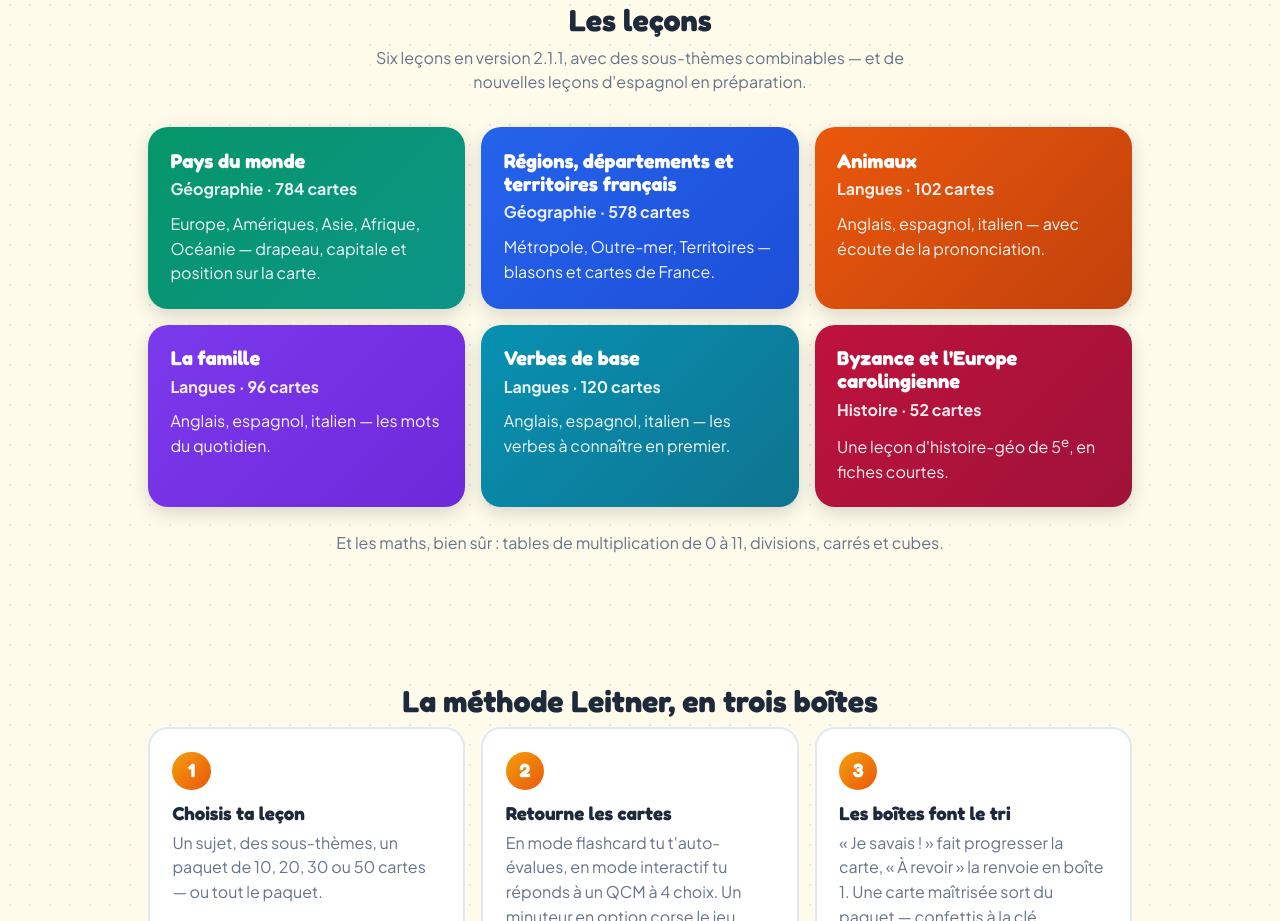
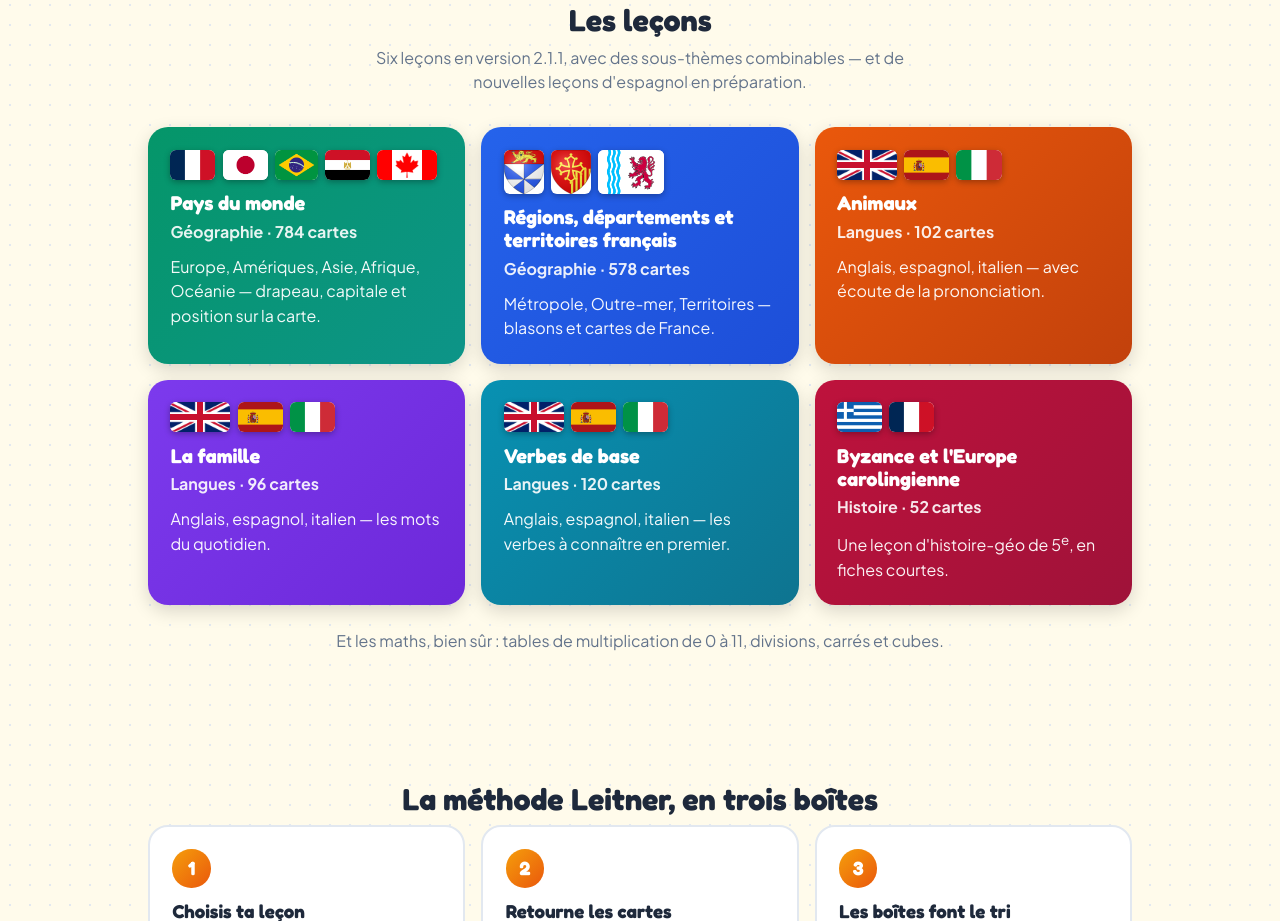
Before and after one commit to Ratithoglys/CartaJiji-site, a plain HTML site: page index.html in a window 1280 px wide. Shown: the part 1585-2506 px from the top of the page. Drawn offline with Linux system fonts and the light colour scheme.

Commit message:
Correctifs : bouton Télécharger top bar + images dans les cartes

```diff
--- a/app.js
+++ b/app.js
@@ -4,11 +4,11 @@
 (function () {
   var deck = [
     { badge: 'Multiplication', q: '7 × 8', a: '56', d: '7 × 8 = 56' },
-    { badge: 'Géographie', q: 'Capitale de la France', a: 'Paris', d: 'Paris — capitale de la France' },
-    { badge: 'Langues · Anglais', q: 'dog', a: 'chien', d: 'dog → le chien' },
-    { badge: 'Géographie', q: 'Département 33', a: 'Gironde', d: '33 — Gironde, préfecture Bordeaux' },
+    { badge: 'Géographie', q: 'Capitale de la France', a: 'Paris', d: 'Paris — capitale de la France', imgBack: 'assets/flags/fr.png', imgBackAlt: 'Drapeau de la France' },
+    { badge: 'Langues · Anglais', q: 'dog', a: 'chien', d: 'dog → le chien', img: 'assets/flags/gb.png', imgAlt: 'Drapeau du Royaume-Uni' },
+    { badge: 'Géographie', q: 'Département 33', a: 'Gironde', d: '33 — Gironde, préfecture Bordeaux', imgBack: 'assets/blasons/Blason_departement_fr_Gironde.svg', imgBackAlt: 'Blason de la Gironde', imgBackTall: true },
     { badge: 'Histoire', q: 'Capitale de l’Empire byzantin', a: 'Constantinople', d: 'Constantinople, aujourd’hui Istanbul' },
-    { badge: 'Langues · Espagnol', q: 'la casa', a: 'la maison', d: 'la casa → la maison' }
+    { badge: 'Langues · Espagnol', q: 'la casa', a: 'la maison', d: 'la casa → la maison', img: 'assets/flags/es.png', imgAlt: 'Drapeau de l’Espagne' }
   ];
 
   var queue = deck.map(function (c, i) { return { card: c, box: 2, index: i }; });
@@ -22,6 +22,8 @@
     question: document.getElementById('card-question'),
     answer: document.getElementById('card-answer'),
     detail: document.getElementById('card-detail'),
+    imgFront: document.getElementById('card-img-front'),
+    imgBack: document.getElementById('card-img-back'),
     review: document.getElementById('btn-review'),
     known: document.getElementById('btn-known'),
     next: document.getElementById('btn-next'),
@@ -42,11 +44,24 @@
     return n;
   }
 
+  function setImg(imgEl, src, alt, tall) {
+    if (src) {
+      imgEl.src = src;
+      imgEl.alt = alt || '';
+      imgEl.classList.toggle('tall', !!tall);
+      imgEl.hidden = false;
+    } else {
+      imgEl.hidden = true;
+    }
+  }
+
   function show(item) {
     current = item;
     el.card.classList.remove('flipped');
     el.badge.textContent = item.card.badge;
     el.badgeBack.textContent = item.card.badge;
+    setImg(el.imgFront, item.card.img, item.card.imgAlt, false);
+    setImg(el.imgBack, item.card.imgBack, item.card.imgBackAlt, item.card.imgBackTall);
     el.question.textContent = item.card.q;
     el.answer.textContent = item.card.a;
     el.detail.textContent = item.card.d;
--- a/index.html
+++ b/index.html
@@ -71,11 +71,13 @@
       <div class="flashcard" id="flashcard" role="button" tabindex="0" aria-label="Carte flash : cliquer pour retourner">
         <div class="face face-front">
           <span class="card-badge" id="card-badge">Multiplication</span>
+          <img class="card-img" id="card-img-front" src="assets/flags/fr.png" alt="" hidden>
           <span class="card-question" id="card-question">7 × 8</span>
           <span class="card-hint">Clique pour retourner la carte</span>
         </div>
         <div class="face face-back">
           <span class="card-badge" id="card-badge-back">Multiplication</span>
+          <img class="card-img" id="card-img-back" src="assets/flags/fr.png" alt="" hidden>
           <span class="card-answer" id="card-answer">56</span>
           <span class="card-detail" id="card-detail">7 × 8 = 56</span>
         </div>
@@ -96,31 +98,62 @@
     <p class="section-intro">Six leçons en version 2.1.1, avec des sous-thèmes combinables — et de nouvelles leçons d'espagnol en préparation.</p>
     <div class="lesson-grid">
       <article class="lesson" style="--from:#059669;--to:#0d9488">
+        <div class="lesson-visual">
+          <img src="assets/flags/fr.png" alt="Drapeau de la France">
+          <img src="assets/flags/jp.png" alt="Drapeau du Japon">
+          <img src="assets/flags/br.png" alt="Drapeau du Brésil">
+          <img src="assets/flags/eg.png" alt="Drapeau de l'Égypte">
+          <img src="assets/flags/ca.png" alt="Drapeau du Canada">
+        </div>
         <h3>Pays du monde</h3>
         <p class="lesson-meta">Géographie · 784 cartes</p>
         <p>Europe, Amériques, Asie, Afrique, Océanie — drapeau, capitale et position sur la carte.</p>
       </article>
       <article class="lesson" style="--from:#2563eb;--to:#1d4ed8">
+        <div class="lesson-visual">
+          <img class="tall" src="assets/blasons/Blason_departement_fr_Gironde.svg" alt="Blason de la Gironde">
+          <img class="tall" src="assets/blasons/Blason_region_fr_Occitanie.svg" alt="Blason de l'Occitanie">
+          <img class="tall" src="assets/blasons/Flag_of_Nouvelle-Aquitaine.svg" alt="Drapeau de la Nouvelle-Aquitaine">
+        </div>
         <h3>Régions, départements et territoires français</h3>
         <p class="lesson-meta">Géographie · 578 cartes</p>
         <p>Métropole, Outre-mer, Territoires — blasons et cartes de France.</p>
       </article>
       <article class="lesson" style="--from:#ea580c;--to:#c2410c">
+        <div class="lesson-visual">
+          <img src="assets/flags/gb.png" alt="Drapeau du Royaume-Uni">
+          <img src="assets/flags/es.png" alt="Drapeau de l'Espagne">
+          <img src="assets/flags/it.png" alt="Drapeau de l'Italie">
+        </div>
         <h3>Animaux</h3>
         <p class="lesson-meta">Langues · 102 cartes</p>
         <p>Anglais, espagnol, italien — avec écoute de la prononciation.</p>
       </article>
       <article class="lesson" style="--from:#7c3aed;--to:#6d28d9">
+        <div class="lesson-visual">
+          <img src="assets/flags/gb.png" alt="Drapeau du Royaume-Uni">
+          <img src="assets/flags/es.png" alt="Drapeau de l'Espagne">
+          <img src="assets/flags/it.png" alt="Drapeau de l'Italie">
+        </div>
         <h3>La famille</h3>
         <p class="lesson-meta">Langues · 96 cartes</p>
         <p>Anglais, espagnol, italien — les mots du quotidien.</p>
       </article>
       <article class="lesson" style="--from:#0891b2;--to:#0e7490">
+        <div class="lesson-visual">
+          <img src="assets/flags/gb.png" alt="Drapeau du Royaume-Uni">
+          <img src="assets/flags/es.png" alt="Drapeau de l'Espagne">
+          <img src="assets/flags/it.png" alt="Drapeau de l'Italie">
+        </div>
         <h3>Verbes de base</h3>
         <p class="lesson-meta">Langues · 120 cartes</p>
         <p>Anglais, espagnol, italien — les verbes à connaître en premier.</p>
       </article>
       <article class="lesson" style="--from:#be123c;--to:#9f1239">
+        <div class="lesson-visual">
+          <img src="assets/flags/gr.png" alt="Drapeau de la Grèce">
+          <img src="assets/flags/fr.png" alt="Drapeau de la France">
+        </div>
         <h3>Byzance et l'Europe carolingienne</h3>
         <p class="lesson-meta">Histoire · 52 cartes</p>
         <p>Une leçon d'histoire-géo de 5<sup>e</sup>, en fiches courtes.</p>
--- a/styles.css
+++ b/styles.css
@@ -49,6 +49,11 @@ section { padding: 3.5rem 1.25rem; max-width: 64rem; margin: 0 auto; text-align:
 .topbar nav { display: flex; align-items: center; gap: 1.1rem; }
 .topbar nav a { color: #fff; text-decoration: none; font-weight: 600; }
 .topbar nav a:hover { text-decoration: underline; }
+/* Le lien bouton doit rester ambre sur fond blanc : sans cette règle,
+   `.topbar nav a` (plus spécifique que `.btn-small`) le mettait en blanc
+   sur blanc (corrigé le 17/11). */
+.topbar nav a.btn-small { color: var(--amber-dark); background: #fff; }
+.topbar nav a.btn-small:hover { text-decoration: none; }
 
 /* Boutons */
 .btn {
@@ -138,6 +143,8 @@ section { padding: 3.5rem 1.25rem; max-width: 64rem; margin: 0 auto; text-align:
   padding: .3rem .9rem; border-radius: 999px;
 }
 .card-question, .card-answer { font-family: 'Fredoka', sans-serif; font-size: clamp(1.8rem, 6vw, 2.6rem); font-weight: 700; }
+.card-img { width: 84px; height: auto; border-radius: 10px; box-shadow: 0 4px 12px rgba(0, 0, 0, .2); background: #fff; }
+.card-img.tall { width: 64px; }
 .card-hint, .card-detail { color: var(--muted); }
 .demo-actions { display: flex; flex-wrap: wrap; justify-content: center; gap: .7rem; margin-top: 1.5rem; }
 .demo-progress { color: var(--muted); }
@@ -151,6 +158,9 @@ section { padding: 3.5rem 1.25rem; max-width: 64rem; margin: 0 auto; text-align:
   box-shadow: 0 6px 18px rgba(0, 0, 0, .15);
 }
 .lesson h3 { margin: 0 0 .3rem; font-size: 1.25rem; }
+.lesson-visual { display: flex; gap: .45rem; margin-bottom: .8rem; }
+.lesson-visual img { height: 30px; width: auto; border-radius: 6px; box-shadow: 0 2px 6px rgba(0, 0, 0, .3); background: #fff; }
+.lesson-visual img.tall { height: 44px; }
 .lesson-meta { margin: 0 0 .6rem; font-weight: 700; opacity: .9; }
 .lesson p:last-child { margin: 0; opacity: .95; }
 .lessons-note { margin-top: 1.5rem; color: var(--muted); }
```
Also changed, not shown: assets/blasons/Blason_departement_fr_Gironde.svg (added), assets/blasons/Blason_region_fr_Occitanie.svg (added), assets/blasons/Flag_of_Nouvelle-Aquitaine.svg (added), assets/flags/br.png (added), assets/flags/ca.png (added), assets/flags/eg.png (added), assets/flags/es.png (added), assets/flags/fr.png (added), assets/flags/gb.png (added), assets/flags/gr.png (added), assets/flags/it.png (added), assets/flags/jp.png (added).
